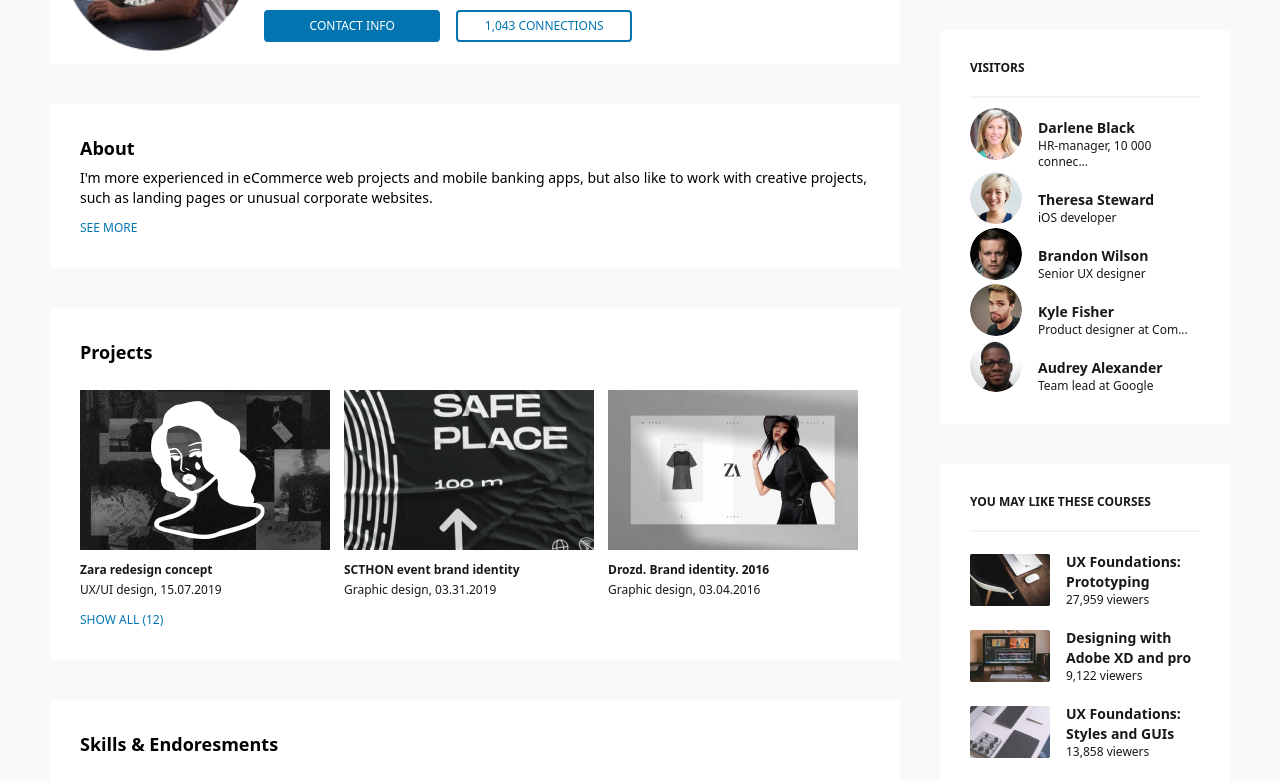
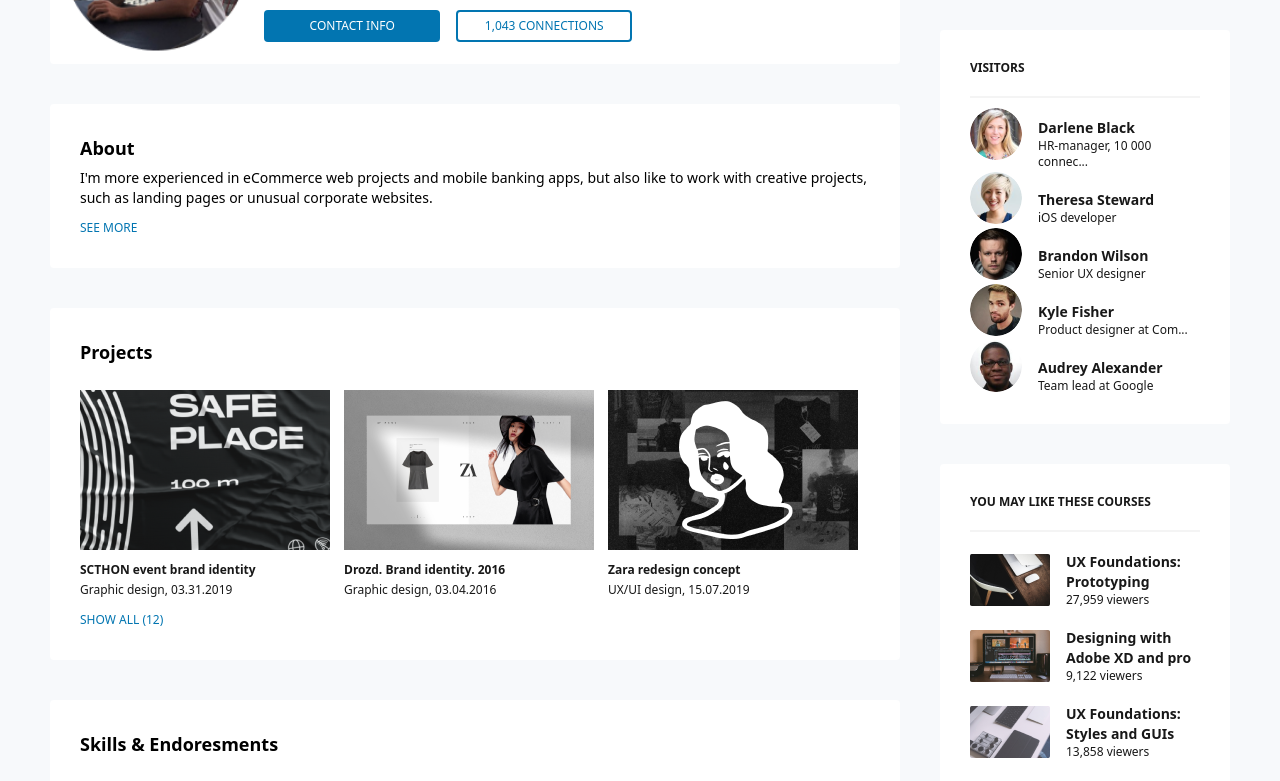
Before and after one commit to dilaraisik/linkedln-redesign, a React (Create React App) app: page / in a window 1280 px wide. Shown: the part 524-1305 px from the top of the page. Built offline with nearby package versions, Linux system fonts and the light colour scheme.

Commit message:
fixed projects slider

```diff
--- a/src/components/projects-card/index.js
+++ b/src/components/projects-card/index.js
@@ -12,10 +12,25 @@
             <Slider
                 dots={false}
                 slidesToShow={3}
-                slidesToScroll={3}
+                slidesToScroll={1}
                 autoplay={true}
                 autoplaySpeed={3000}
             >
+                <div className="mt-6">
+                    <img src={slider1} height={160} width={250} alt="zara"/>
+                    <p className="text-xs font-bold text-textBlack mt-3">Zara redesign concept</p>
+                    <p className="text-xs text-textBlack mt-1">UX/UI design, 15.07.2019</p>
+                </div>
+                <div className="mt-6">
+                    <img src={slider2} height={160} width={250} alt="zara"/>
+                    <p className="text-xs font-bold text-textBlack mt-3">SCTHON event brand identity</p>
+                    <p className="text-xs text-textBlack mt-1">Graphic design, 03.31.2019</p>
+                </div>
+                <div className="mt-6">
+                    <img src={slider3} height={160} width={250} alt="zara"/>
+                    <p className="text-xs font-bold text-textBlack mt-3">Drozd. Brand identity. 2016</p>
+                    <p className="text-xs text-textBlack mt-1">Graphic design, 03.04.2016</p>
+                </div>
                 <div className="mt-6">
                     <img src={slider1} height={160} width={250} alt="zara"/>
                     <p className="text-xs font-bold text-textBlack mt-3">Zara redesign concept</p>
```
